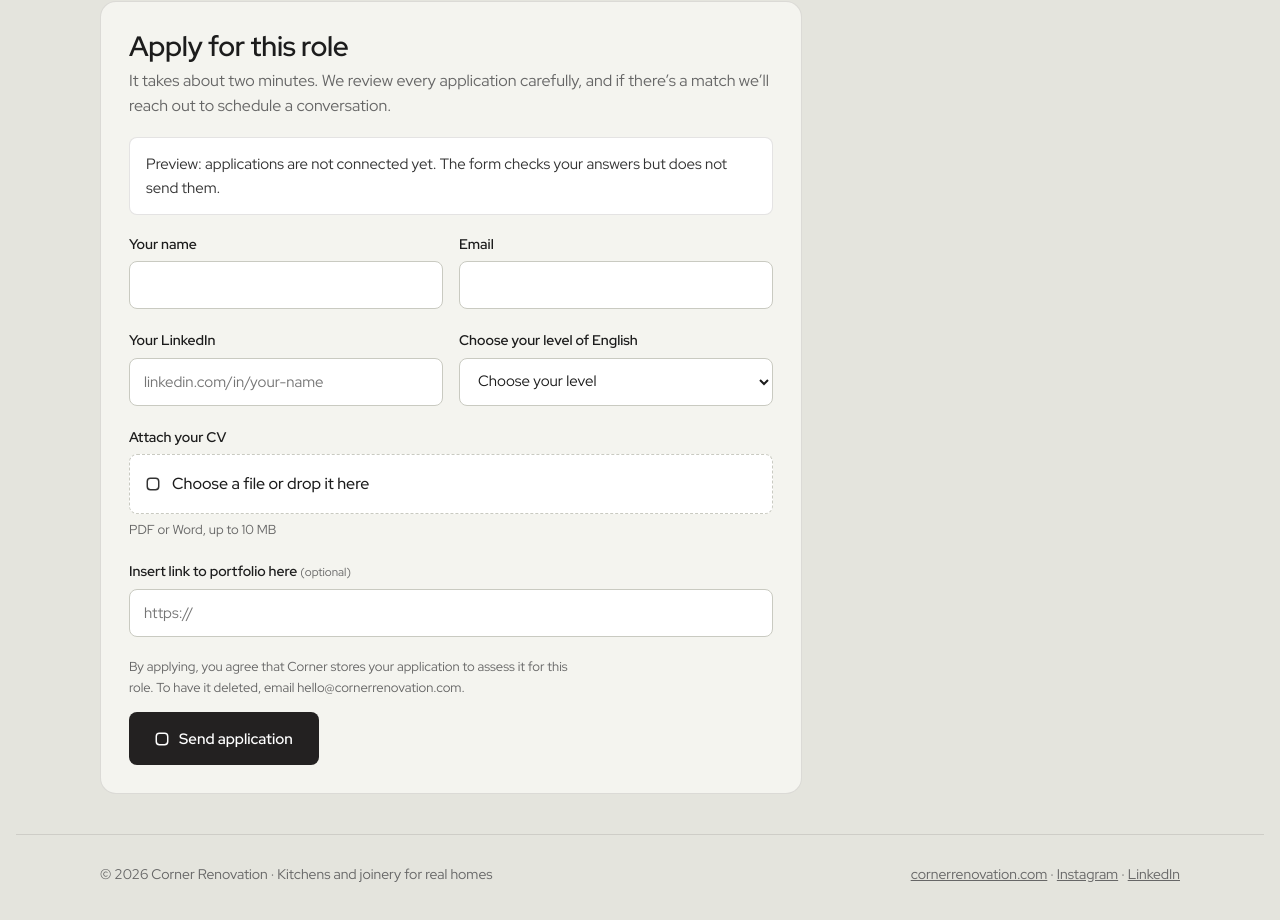
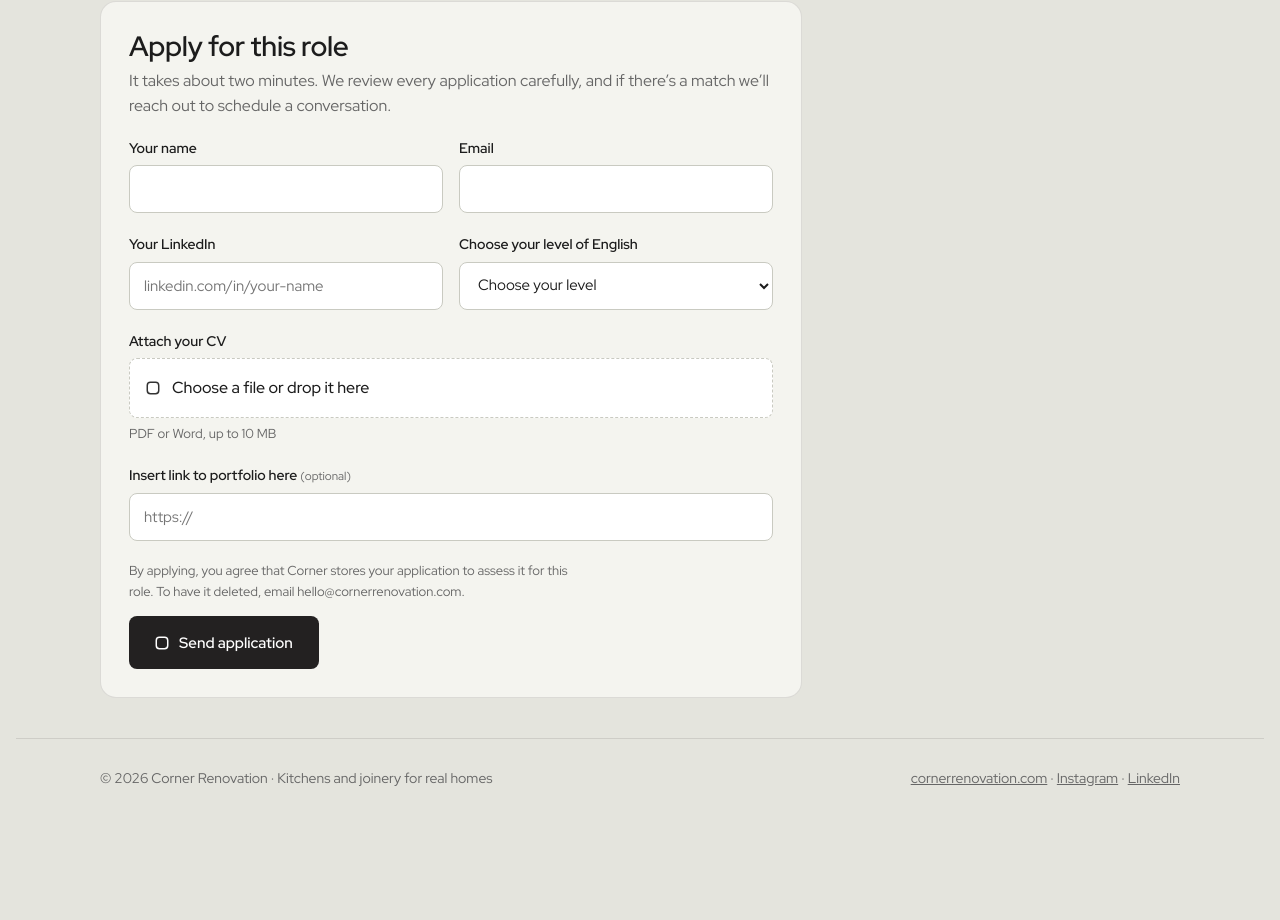
Before and after one commit to Cornerrenovation/jobs, a plain HTML site: page jobs/content-communications-lead/index.html in a window 1280 px wide. Shown: the part 2680-3600 px from the top of the page. After the commit the page ends 3510 px from the top, so only its background shows below. Drawn offline with Linux system fonts and the light colour scheme; a web font is replaced by a local one.

Commit message:
Go live: connect applications, remove preview mode
Co-Authored-By: Claude Opus 5.5 <noreply@anthropic.com>

```diff
--- a/assets/config.js
+++ b/assets/config.js
@@ -1,2 +1,2 @@
 // The Apps Script web app URL that receives applications. Empty = preview mode (the form validates but sends nothing).
-window.CORNER_JOBS = { endpoint: '' };
+window.CORNER_JOBS = { endpoint: 'https://script.google.com/macros/s/AKfycbzIjkXQivwSAeZfvLw71Sa1WHXf1TJjeBhP2spuiNHHv7cRZ4BrZo0UcHi-99KMJvBi/exec' };
--- a/jobs/content-communications-lead/index.html
+++ b/jobs/content-communications-lead/index.html
@@ -5,7 +5,7 @@
 <meta name="viewport" content="width=device-width,initial-scale=1,viewport-fit=cover">
 <title>Content &amp; Communications Lead · Corner Careers</title>
 <meta name="description" content="Content &amp; Communications Lead at Corner (Remote, Full-time). Own what every photoshoot becomes: press, Instagram, website pages and the material our designers sell with.">
-<meta name="robots" content="noindex,nofollow">
+
 <link rel="canonical" href="https://jobs.cornerrenovation.com/jobs/content-communications-lead/">
 <meta property="og:type" content="website"><meta property="og:title" content="Content &amp; Communications Lead · Corner Careers"><meta property="og:description" content="Content &amp; Communications Lead at Corner (Remote, Full-time). Own what every photoshoot becomes: press, Instagram, website pages and the material our designers sell with."><meta property="og:image" content="https://jobs.cornerrenovation.com/img/team-1.webp"><meta property="og:url" content="https://jobs.cornerrenovation.com/jobs/content-communications-lead/">
 <meta name="twitter:card" content="summary_large_image">
```
Also changed, not shown: 404.html (+1 -1 lines), index.html (+1 -1 lines), jobs/kitchen-sales-designer/index.html (+1 -1 lines), robots.txt.
